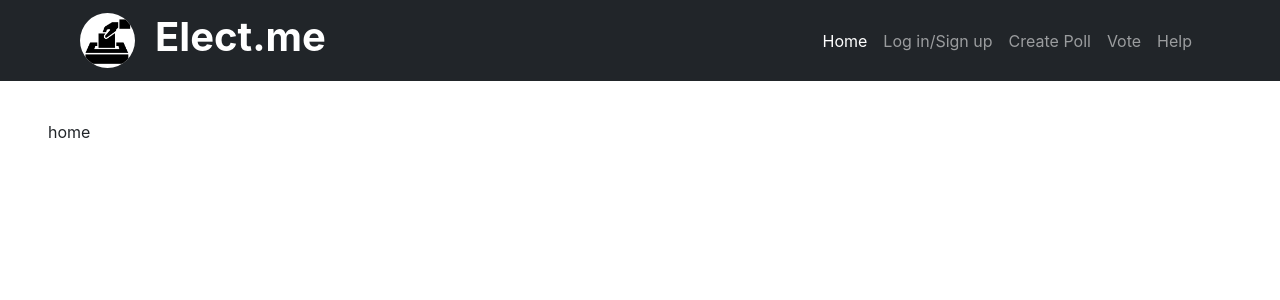
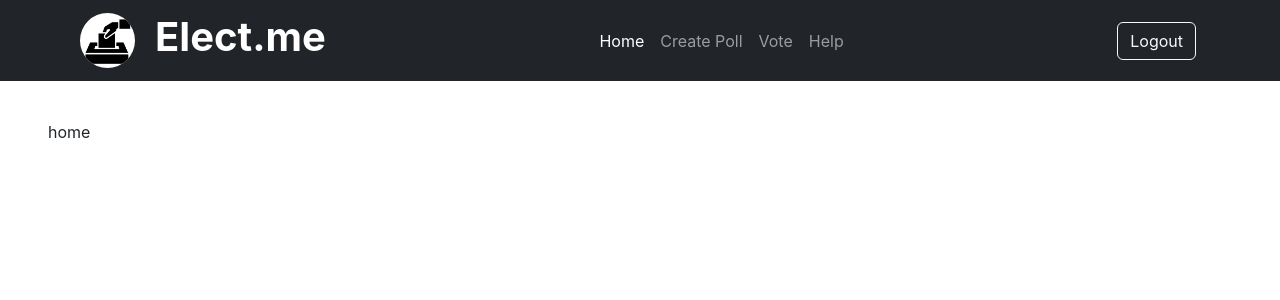
Before and after one commit to RizwanCSEDU25/Elect.me, a React (Create React App) app: page / in a window 1280 px wide. Shown: the top 300 px of the page. Built offline with nearby package versions, Linux system fonts and the light colour scheme; sample sign-in values are in the browser's storage; the HTML template or start-up script is replaced by a standard one.

Commit message:
logout,navbar toggling and styling

```diff
--- a/package.json
+++ b/package.json
@@ -6,7 +6,9 @@
     "@testing-library/jest-dom": "^5.16.5",
     "@testing-library/react": "^13.4.0",
     "@testing-library/user-event": "^13.5.0",
+    "bootstrap": "^5.2.3",
     "react": "^18.2.0",
+    "react-bootstrap": "^2.7.4",
     "react-dom": "^18.2.0",
     "react-floating-button": "^1.1.1",
     "react-router-dom": "^6.9.0",
@@ -14,7 +16,7 @@
     "web-vitals": "^2.1.4"
   },
   "scripts": {
-    "start": "react-scripts start",
+    "start": "react-scripts --openssl-legacy-provider start",
     "build": "react-scripts build",
     "test": "react-scripts test",
     "eject": "react-scripts eject"
--- a/src/App.js
+++ b/src/App.js
@@ -14,12 +14,19 @@ import PreventLoginPage from './components/Prevent';
 import Voter_login from './pages/Voter_login';
 import Voting_page from './pages/Voting_page';
 import Result from './pages/Result';
+import { createContext } from 'react';
+import { useReducer } from 'react';
+import { initialState,reducer } from './reducer/UseReducer';
 
-function App() {
+export const userContext = createContext();
+function App () {
+ //const userContext = createContext();
+ const [state, dispatch] = useReducer(reducer, initialState)
 
   return (
       <BrowserRouter>
 
+        <userContext.Provider value={{state,dispatch}}>
         <Navbar />
 
         <div className='mydiv'>
@@ -41,6 +48,7 @@ function App() {
             <Route path="*" element={<Error/>} />
           </Routes>
         </div>
+        </userContext.Provider>
 
       </BrowserRouter>
   );
--- a/src/components/Navbar.js
+++ b/src/components/Navbar.js
@@ -1,11 +1,37 @@
 import React from 'react'
 import { Link } from 'react-router-dom'
+import { Button } from 'bootstrap';
+//import { useContext } from 'react';
+//import { userContext } from '../App';
+//import { useState } from 'react';
+//import { useEffect } from 'react';
 
 const Navbar = () => {
-  // const handleLogout = () => {
-  //   localStorage.removeItem('jwt'); // Remove the JWT from local storage
-  //   // Perform any other log out actions, such as redirecting to a log in page
-  // };
+  //const [user, setUser] = useState({});
+  //const {state,dispatch} = useContext(userContext);
+  function useAuth() {
+
+    const token = localStorage.getItem('token');
+
+    if(token===null) return false;
+    return true;
+ }
+
+ const user = useAuth();
+ console.log(user);
+
+
+  const handleLogout = () => {
+    //const {state,dispatch} = useContext(userContext);
+    //dispatch({type:"USER", payload:false})
+    localStorage.removeItem('token');
+    user = false;
+
+    console.log(localStorage) // Remove the JWT from local storage
+    // Perform any other log out actions, such as redirecting to a log in page
+  };
+
+  if(!user){
     return (
       <div class="container-fluid bg-dark">
               <nav class="navbar navbar-expand-lg bg-dark navbar-dark text-white fixed-top" style={{paddingLeft: "5rem", paddingRight: "5rem"}}>
@@ -15,13 +41,49 @@ const Navbar = () => {
                   <h1 class="fw-bold" style={{paddingLeft: "0.25rem"}}>Elect.me</h1>
                   <button class="navbar-toggler" type="button" data-bs-toggle="collapse" data-bs-target="#navbarSupportedContent" aria-controls="navbarSupportedContent" aria-expanded="false" aria-label="Toggle navigation"> <span class="navbar-toggler-icon"></span>
                   </button>
-                <div class="collapse navbar-collapse" id="navbarSupportedContent">
+                  <div class="collapse navbar-collapse" id="navbarSupportedContent" >
+                      <ul class="navbar-nav ms-auto" textAlign= 'center' >
+                      <div class="collapse navbar-collapse" id="navbarSupportedContent" style= {{textAlign:'center'}}>
+                      <li class="nav-item"><Link class="nav-link active" to="/"> <a>Home</a></Link></li>
+                      <li class="nav-item"><Link class="nav-link" to="/vote"><a>Vote</a></Link></li>
+                      <li class="nav-item"><Link class="nav-link" to="/help">Help</Link></li>
+                      </div>
+                      </ul>
                       <ul class="navbar-nav ms-auto">
+                      <div class="collapse navbar-collapse" id="navbarSupportedContent" style= {{paddingRight: "0.25rem"}}>
+                      <li class="nav-item"><a href='/signup'><button type="button" class="btn btn-outline-light me-1">Sign up</button></a></li>
+                      <li class="nav-item"><a href='/signin'><button type="button" class="btn btn-outline-light me-1">Sign in</button></a></li>
+                      </div>
+                      {/* <li class="nav-item"><button class="button" onClick={handleLogout}>Log out</button></li> */}
+                      </ul>
+                  </div>
+              </nav>
+      </div>
+    )
+
+  }else{
+    return (
+      <div class="container-fluid bg-dark">
+              <nav class="navbar navbar-expand-lg bg-dark navbar-dark text-white fixed-top" style={{paddingLeft: "5rem", paddingRight: "5rem"}}>
+                  <a href="#" class="navbar-brand">
+                      <img class="logo" src="vote-icon-22.jpg" />
+                  </a>
+                  <h1 class="fw-bold" style={{paddingLeft: "0.25rem"}}>Elect.me</h1>
+                  <button class="navbar-toggler" type="button" data-bs-toggle="collapse" data-bs-target="#navbarSupportedContent" aria-controls="navbarSupportedContent" aria-expanded="false" aria-label="Toggle navigation"> <span class="navbar-toggler-icon"></span>
+                  </button>
+                  <div class="collapse navbar-collapse" id="navbarSupportedContent" >
+                      <ul class="navbar-nav ms-auto" textAlign= 'center' >
+                      <div class="collapse navbar-collapse" id="navbarSupportedContent" style= {{textAlign:'center'}}>
                       <li class="nav-item"><Link class="nav-link active" to="/"> <a>Home</a></Link></li>
-                        <li class="nav-item"><Link class="nav-link" to="/signup"><a>Log in/Sign up</a></Link></li>
                       <li class="nav-item"><Link class="nav-link" to="/create"><a>Create Poll</a></Link></li>
                       <li class="nav-item"><Link class="nav-link" to="/vote"><a>Vote</a></Link></li>
                       <li class="nav-item"><Link class="nav-link" to="/help">Help</Link></li>
+                      </div>
+                      </ul>
+                      <ul class="navbar-nav ms-auto">
+                      <div class="collapse navbar-collapse" id="navbarSupportedContent" style= {{paddingRight: "0.25rem"}}>
+                      <li class="nav-item"><a href='/signin'><button type="button" class="btn btn-outline-light" onClick={handleLogout}>Logout</button></a></li>
+                      </div>
                       {/* <li class="nav-item"><button class="button" onClick={handleLogout}>Log out</button></li> */}
                       </ul>
                   </div>
@@ -30,4 +92,6 @@ const Navbar = () => {
     )
   }
 
+}
+
 export default Navbar
--- a/src/components/Prevent.js
+++ b/src/components/Prevent.js
@@ -1,5 +1,6 @@
 import { Navigate, Outlet } from "react-router-dom";
 import useAuth from "./useAuth";
+import React from "react";
 
 export default function PreventLoginPage() {
   const auth = useAuth();
--- a/src/components/PrivateOutlet.js
+++ b/src/components/PrivateOutlet.js
@@ -1,5 +1,6 @@
 import { Navigate, Outlet } from "react-router-dom";
 import useAuth from "./useAuth";
+import React from "react";
 
 export default function PrivateOutlet() {
   const auth = useAuth();
--- a/src/pages/Dashboard.js
+++ b/src/pages/Dashboard.js
@@ -78,7 +78,7 @@ const Dashboard = () => {
   return (
     <div>
       <h1 className='text-center'>Your Polls</h1>
-      <button onClick={handleLogout}>Log out</button>
+      {/*<button onClick={handleLogout}>Log out</button>*/}
       {error && <p>{error}</p>}
       {isLoading && <p>loading</p>}
       {pollElements}
--- a/src/pages/Signin.js
+++ b/src/pages/Signin.js
@@ -1,6 +1,10 @@
 import React,{useState} from 'react'
+import { useContext } from 'react';
+import { userContext } from '../App';
 
 const Signin = () => {
+
+  const {state,dispatch} = useContext(userContext);
   const [error, setError] = useState(null);
   const [email, setEmail] = useState("");
   const [password, setPassword] = useState("");
@@ -32,6 +36,7 @@ const Signin = () => {
      console.log(data)
 
      if(data.token) {
+      dispatch({type:"USER", payload:true})
       localStorage.setItem('token', data.token)
       console.log(data.token)
       window.location.href = '/dashboard'
--- /dev/null
+++ b/src/reducer/UseReducer.js
@@ -0,0 +1,9 @@
+export const initialState = null;
+
+export const reducer = (state,action) =>{
+     if(action.type == "USER"){
+        return action.payload;
+     }
+
+     return state;
+}
```
Also changed, not shown: 1 other file (tests, documents, lock files or other folders). Lines whose indentation alone changed are shown as unchanged.
